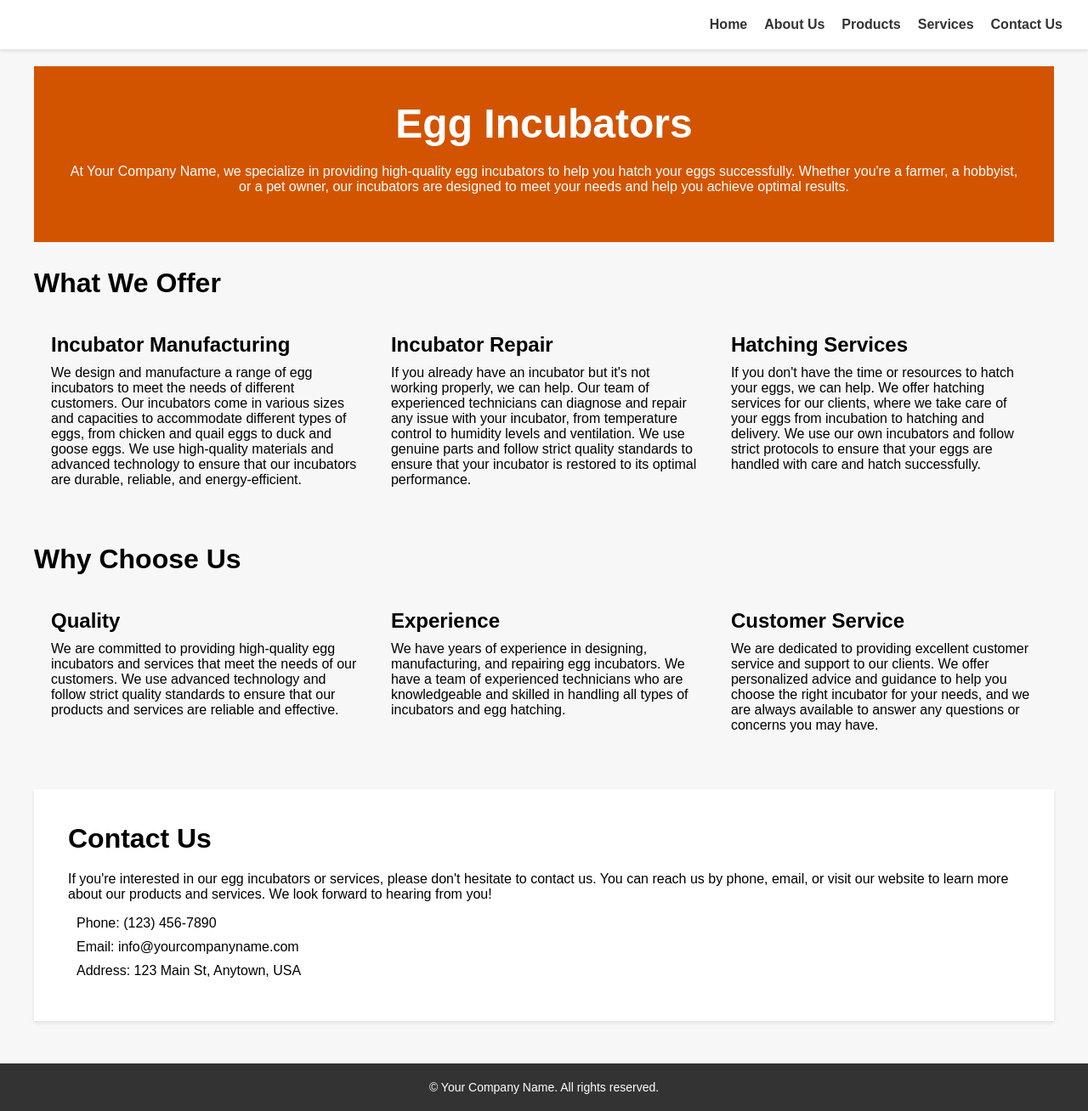
After one commit to Schinqy/WhereIsMyBus, a PHP site: page /incubators.html in a window 1280 px wide. The commit adds this page. Shown: the whole page at 85% size. Run offline with PHP 8.4, Linux system fonts and the light colour scheme.

Commit message:
Add files via upload

```diff
--- a/css/style.css
+++ b/css/style.css
@@ -2,6 +2,7 @@
 .nav-item .nav-link{
 
   font-weight: 450!important;
+  font-family: 'Inter', sans-serif;
 }
 
 
--- /dev/null
+++ b/incubators.html
@@ -0,0 +1,205 @@
+<!DOCTYPE html>
+<html>
+<head>
+	<meta charset="utf-8">
+	<title>Egg Incubators - Your Company Name</title>
+	<style type="text/css">
+		body {
+			font-family: Arial, sans-serif;
+			margin: 0;
+			padding: 0;
+			background-color: #f7f7f7;
+		}
+		header {
+			background-color: #fff;
+			padding: 20px;
+			box-shadow: 0 2px 4px rgba(0, 0, 0, 0.1);
+		}
+		header nav ul {
+			list-style-type: none;
+			margin: 0;
+			padding: 0;
+			display: flex;
+			justify-content: flex-end;
+		}
+		header nav ul li {
+			margin: 0 10px;
+		}
+		header nav ul li a {
+			text-decoration: none;
+			color: #333;
+			font-weight: bold;
+			font-size: 16px;
+			transition: color 0.3s ease-in-out;
+		}
+		header nav ul li a:hover {
+			color: #d35400;
+		}
+		main {
+			max-width: 1200px;
+			margin: 0 auto;
+			padding: 20px;
+		}
+		section#banner {
+			background-color: #d35400;
+			color: #fff;
+			padding: 40px;
+			text-align: center;
+			margin-bottom: 30px;
+		}
+		section#banner h1 {
+			font-size: 48px;
+			margin-top: 0;
+			margin-bottom: 20px;
+		}
+		section#services {
+			display: flex;
+			flex-wrap: wrap;
+			margin-bottom: 30px;
+		}
+		section#services h2 {
+			font-size: 32px;
+			margin-top: 0;
+			margin-bottom: 20px;
+			flex-basis: 100%;
+		}
+		section#services .service {
+			flex-basis: 33.33%;
+			padding: 20px;
+			box-sizing: border-box;
+		}
+		section#services .service h3 {
+			font-size: 24px;
+			margin-top: 0;
+			margin-bottom: 10px;
+		}
+		section#services .service p {
+			margin-top: 0;
+		}
+		section#why-choose-us {
+			display: flex;
+			flex-wrap: wrap;
+			margin-bottom: 30px;
+		}
+		section#why-choose-us h2 {
+			font-size: 32px;
+			margin-top: 0;
+			margin-bottom: 20px;
+			flex-basis: 100%;
+		}
+		section#why-choose-us .reason {
+			flex-basis: 33.33%;
+			padding: 20px;
+			box-sizing: border-box;
+		}
+		section#why-choose-us .reason h3 {
+			font-size: 24px;
+			margin-top: 0;
+			margin-bottom: 10px;
+		}
+		section#why-choose-us .reason p {
+			margin-top: 0;
+		}
+		section#contact-us {
+			background-color: #fff;
+			padding: 40px;
+			box-shadow: 0 2px 4px rgba(0, 0, 0, 0.1);
+			margin-bottom: 30px;
+		}
+		section#contact-us h2 {
+			font-size: 32px;
+			margin-top: 0;
+			margin-bottom: 20px;
+		}
+		section#contact-us p {
+			margin-top: 0;
+		}
+		section#contact-us ul {
+			list-style-type: none;
+			margin: 0;
+			padding: 0;
+		}
+		section#contact-us li {
+			margin-bottom: 10px;
+			display: flex;
+			align-items: center;
+		}
+		section#contact-us li i {
+			font-size: 20px;
+			margin-right: 10px;
+			color: #d35400;
+		}
+		footer {
+			background-color: #333;
+			color: #fff;
+			padding: 20px;
+			text-align: center;
+		}
+		footer p {
+			margin: 0;
+			font-size: 14px;
+		}
+	</style>
+</head>
+<body>
+	<header>
+		<nav>
+			<ul>
+				<li><a href="#">Home</a></li>
+				<li><a href="#">About Us</a></li>
+				<li><a href="#">Products</a></li>
+				<li><a href="#">Services</a></li>
+				<li><a href="#">Contact Us</a></li>
+			</ul>
+		</nav>
+	</header>
+	<main>
+		<section id="banner">
+			<h1>Egg Incubators</h1>
+			<p>At Your Company Name, we specialize in providing high-quality egg incubators to help you hatch your eggs successfully. Whether you're a farmer, a hobbyist, or a pet owner, our incubators are designed to meet your needs and help you achieve optimal results.</p>
+		</section>
+		<section id="services">
+			<h2>What We Offer</h2>
+			<div class="service">
+				<h3>Incubator Manufacturing</h3>
+				<p>We design and manufacture a range of egg incubators to meet the needs of different customers. Our incubators come in various sizes and capacities to accommodate different types of eggs, from chicken and quail eggs to duck and goose eggs. We use high-quality materials and advanced technology to ensure that our incubators are durable, reliable, and energy-efficient.</p>
+			</div>
+			<div class="service">
+				<h3>Incubator Repair</h3>
+				<p>If you already have an incubator but it's not working properly, we can help. Our team of experienced technicians can diagnose and repair any issue with your incubator, from temperature control to humidity levels and ventilation. We use genuine parts and follow strict quality standards to ensure that your incubator is restored to its optimal performance.</p>
+			</div>
+			<div class="service">
+				<h3>Hatching Services</h3>
+				<p>If you don't have the time or resources to hatch your eggs, we can help. We offer hatching services for our clients, where we take care of your eggs from incubation to hatching and delivery. We use our own incubators and follow strict protocols to ensure that your eggs are handled with care and hatch successfully.</p>
+			</div>
+		</section>
+		<section id="why-choose-us">
+			<h2>Why Choose Us</h2>
+			<div class="reason">
+				<h3>Quality</h3>
+				<p>We are committed to providing high-quality egg incubators and services that meet the needs of our customers. We use advanced technology and follow strict quality standards to ensure that our products and services are reliable and effective.</p>
+			</div>
+			<div class="reason">
+				<h3>Experience</h3>
+				<p>We have years of experience in designing, manufacturing, and repairing egg incubators. We have a team of experienced technicians who are knowledgeable and skilled in handling all types of incubators and egg hatching.</p>
+			</div>
+			<div class="reason">
+				<h3>Customer Service</h3>
+				<p>We are dedicated to providing excellent customer service and support to our clients. We offer personalized advice and guidance to help you choose the right incubator for your needs, and we are always available to answer any questions or concerns you may have.</p>
+			</div>
+		</section>
+		<section id="contact-us">
+			<h2>Contact Us</h2>
+			<p>If you're interested in our egg incubators or services, please don't hesitate to contact us. You can reach us by phone, email, or visit our website to learn more about our products and services. We look forward to hearing from you!</p>
+			<ul>
+				<li><i class="fa fa-phone"></i> Phone: (123) 456-7890</li>
+				<li><i class="fa fa-envelope"></i> Email: info@yourcompanyname.com</li>
+				<li><i class="fa fa-map-marker"></i> Address: 123 Main St, Anytown, USA</li>
+			</ul>
+		</section>
+	</main>
+	<footer>
+		<p>&copy; Your Company Name. All rights reserved.</p>
+	</footer>
+</body>
+</html>
--- a/who.html
+++ b/who.html
@@ -57,13 +57,13 @@
     <div class="collapse navbar-collapse" id="navbar01">
       <ul class="navbar-nav me-auto mb-2 mb-lg-0">
         <li class="nav-item active">
-          <a class="nav-link ms-lg-3" id="" aria-current="page" href="#landing-page">Home</a>
+          <a class="nav-link ms-lg-3" id="" aria-current="page" href="index.html">Home</a>
         </li>
         <li class="nav-item">
           <a class="nav-link ms-lg-3" href="who.html">Who</a>
         </li>
         <li class="nav-item">
-          <a class="nav-link ms-lg-3" href="#what" target="_blank">What</a>
+          <a class="nav-link ms-lg-3" href="index.html#what" target="_blank">What</a>
         </li>
         <li class="nav-item see-li">
           <a class="nav-link ms-lg-3" href="#see/" target="_blank">See</a>
```
Also changed, not shown: contact-us.html (+6 -5 lines), index.html (+10 -10 lines), img/favicon (1).ico (added), img/favicon.ico (added), img/hatching.PNG (added), img/hatching.webp (added), img/home-automation.png (added), img/malkon.webp (added), img/malkondelta.webp (added), img/project.webp (added).
